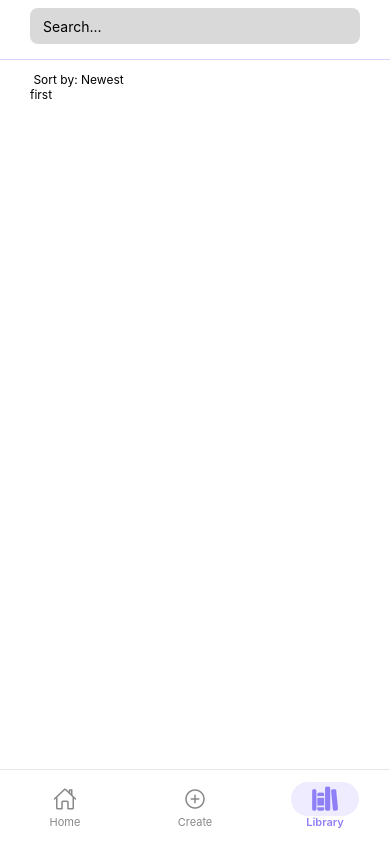
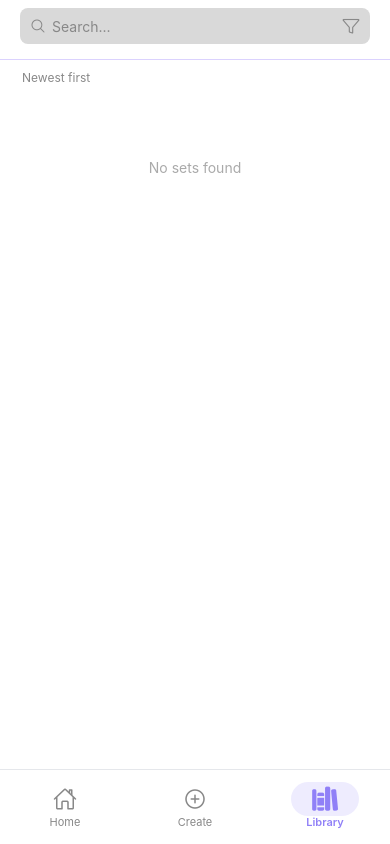
Before and after one commit to trungvt138/flip_it, a React Native app: screen /Library in a window 390 px wide. Built offline with nearby package versions, Linux system fonts and the light colour scheme.

Commit message:
implement logic for searchbox

```diff
--- a/src/components/LearningBox.js
+++ b/src/components/LearningBox.js
@@ -36,7 +36,7 @@ export default function LearningBox(props) {
       <Text style={styles.cardName}> {props.cardCount} Cards </Text>
 
       <View style={styles.actions}>
-        <TouchableOpacity style={styles.practiceButton} onPress={() => navigation.navigate('Practice', { cards: props.cards, name: props.name })}>
+        <TouchableOpacity style={styles.practiceButton} onPress={() => { props.onOpen?.(); navigation.navigate('Practice', { cards: props.cards, name: props.name }); }}>
           <Text style={styles.practiceText}>Practice</Text>
         </TouchableOpacity>
       </View>
--- a/src/components/TextBox.js
+++ b/src/components/TextBox.js
@@ -1,23 +1,50 @@
-import { StyleSheet, Text, TextInput, } from 'react-native';
+import { StyleSheet, View, TextInput, TouchableOpacity } from 'react-native';
+import { Ionicons } from '@expo/vector-icons';
 
-export default function TextBox(props) {
-    return (
-        <TextInput
-        placeholder={props.placeholder}
-        style={[styles.textBox, props.style]}
-        value={props.value}
-        onChangeText={props.onChangeText}
-        />
-    )
+export default function TextBox({ placeholder, value, onChangeText, onFilterPress, filterActive, style }) {
+  return (
+    <View style={[styles.wrapper, style]}>
+      {onFilterPress && <Ionicons name="search-outline" size={16} color="#888" style={styles.searchIcon} />}
+      <TextInput
+        placeholder={placeholder}
+        placeholderTextColor="#888"
+        style={styles.input}
+        value={value}
+        onChangeText={onChangeText}
+      />
+      {onFilterPress && (
+        <TouchableOpacity onPress={onFilterPress} style={styles.filterButton}>
+          <Ionicons
+            name={filterActive ? 'funnel' : 'funnel-outline'}
+            size={18}
+            color={filterActive ? '#9080F7' : '#888'}
+          />
+        </TouchableOpacity>
+      )}
+    </View>
+  );
 }
 
 const styles = StyleSheet.create({
-  textBox: {
+  wrapper: {
+    flexDirection: 'row',
+    alignItems: 'center',
     alignSelf: 'stretch',
     height: 36,
     backgroundColor: '#D9D9D9',
     borderRadius: 8,
-    paddingLeft: 13,
-    textAlignVertical: 'center',
+    paddingHorizontal: 10,
+  },
+  searchIcon: {
+    marginRight: 6,
+  },
+  input: {
+    flex: 1,
+    height: '100%',
+    fontSize: 14,
+    color: '#333',
+  },
+  filterButton: {
+    paddingLeft: 8,
   },
 });
--- a/src/hooks/useLearningBoxes.js
+++ b/src/hooks/useLearningBoxes.js
@@ -21,8 +21,12 @@ export function LearningBoxesProvider({ children }) {
         setLearningBoxes(prev => prev.map((b, i) => i === index ? box : b));
     }
 
+    function markOpened(index) {
+        setLearningBoxes(prev => prev.map((b, i) => i === index ? { ...b, lastOpenedAt: Date.now() } : b));
+    }
+
     return (
-        <LearningBoxesContext.Provider value={{ learningBoxes, addLearningBox, deleteLearningBox, getLastLearningBox, updateLearningBox }}>
+        <LearningBoxesContext.Provider value={{ learningBoxes, addLearningBox, deleteLearningBox, getLastLearningBox, updateLearningBox, markOpened }}>
             {children}
         </LearningBoxesContext.Provider>
     );
--- a/src/screens/Library.js
+++ b/src/screens/Library.js
@@ -1,41 +1,127 @@
-import { StyleSheet, Text, View, TextInput, TouchableOpacity, ScrollView } from "react-native";
+import { StyleSheet, Text, View, TouchableOpacity, ScrollView, Animated } from "react-native";
+import { useRef, useState, useMemo, useEffect } from "react";
 import { SafeAreaProvider, SafeAreaView } from "react-native-safe-area-context";
+import { Ionicons } from "@expo/vector-icons";
 import TextBox from "../components/TextBox";
 import HorizontalRuler from "../components/HorizontalRuler";
 import Navbar from "../components/Navbar";
 import LearningBox from "../components/LearningBox";
 import { useLearningBoxes } from "../hooks/useLearningBoxes";
 
-export default function Library({ route }) {
-  const { learningBoxes, deleteLearningBox, updateLearningBox } = useLearningBoxes();
+const SORT_OPTIONS = [
+  { id: 'newest', label: 'Newest first',     icon: 'arrow-down-outline' },
+  { id: 'oldest', label: 'Oldest first',     icon: 'arrow-up-outline'   },
+  { id: 'az',     label: 'A → Z',            icon: 'text-outline'       },
+  { id: 'za',     label: 'Z → A',            icon: 'text-outline'       },
+  { id: 'recent', label: 'Recently opened',  icon: 'eye-outline'        },
+];
+
+export default function Library() {
+  const { learningBoxes, deleteLearningBox, markOpened } = useLearningBoxes();
+  const [query, setQuery] = useState('');
+  const [sortBy, setSortBy] = useState('newest');
+  const [sortOpen, setSortOpen] = useState(false);
+
+  const panelAnim = useRef(new Animated.Value(0)).current;
+
+  useEffect(() => {
+    Animated.spring(panelAnim, {
+      toValue: sortOpen ? 1 : 0,
+      useNativeDriver: true,
+      tension: 65,
+      friction: 10,
+    }).start();
+  }, [sortOpen]);
+
+  const panelStyle = {
+    opacity: panelAnim,
+    transform: [{ translateY: panelAnim.interpolate({ inputRange: [0, 1], outputRange: [-8, 0] }) }],
+  };
+
+  const displayedBoxes = useMemo(() => {
+    let result = learningBoxes.map((box, i) => ({ ...box, _origIndex: i }));
+
+    if (query.trim()) {
+      const q = query.toLowerCase();
+      result = result.filter(b => b.name.toLowerCase().includes(q));
+    }
+
+    switch (sortBy) {
+      case 'newest': result = [...result].reverse(); break;
+      case 'oldest': break;
+      case 'az':     result = [...result].sort((a, b) => a.name.localeCompare(b.name)); break;
+      case 'za':     result = [...result].sort((a, b) => b.name.localeCompare(a.name)); break;
+      case 'recent': result = [...result].sort((a, b) => (b.lastOpenedAt ?? 0) - (a.lastOpenedAt ?? 0)); break;
+    }
+
+    return result;
+  }, [learningBoxes, query, sortBy]);
+
+  const activeLabel = SORT_OPTIONS.find(o => o.id === sortBy)?.label ?? '';
 
   return (
     <SafeAreaProvider>
       <SafeAreaView style={styles.container}>
         <View style={styles.content}>
-          <TextBox style={styles.textBox} placeholder="Search..." />
+
+          <View style={styles.searchRow}>
+            <TextBox
+              style={styles.textBox}
+              placeholder="Search..."
+              value={query}
+              onChangeText={setQuery}
+              onFilterPress={() => setSortOpen(o => !o)}
+              filterActive={sortBy !== 'newest'}
+            />
+
+            {sortOpen && (
+              <Animated.View style={[styles.sortPanel, panelStyle]}>
+                {SORT_OPTIONS.map(opt => (
+                  <TouchableOpacity
+                    key={opt.id}
+                    style={styles.sortOption}
+                    onPress={() => { setSortBy(opt.id); setSortOpen(false); }}
+                  >
+                    <Ionicons name={opt.icon} size={16} color={sortBy === opt.id ? '#c4b5fd' : 'rgba(255,255,255,0.6)'} />
+                    <Text style={[styles.sortLabel, sortBy === opt.id && styles.sortLabelActive]}>
+                      {opt.label}
+                    </Text>
+                    {sortBy === opt.id && (
+                      <Ionicons name="checkmark" size={16} color="#c4b5fd" style={styles.checkmark} />
+                    )}
+                  </TouchableOpacity>
+                ))}
+              </Animated.View>
+            )}
+          </View>
+
           <HorizontalRuler />
-          <Text style={styles.sortText}> Sort by: Newest first </Text>
+
+          <Text style={styles.sortText}>{activeLabel}</Text>
 
           <ScrollView
             style={{ width: "100%" }}
-            contentContainerStyle={{ alignItems: "center", gap: 38 }}
+            contentContainerStyle={{ alignItems: "center", gap: 38, paddingVertical: 8 }}
+            keyboardShouldPersistTaps="handled"
           >
-            {learningBoxes.slice().reverse().map((box, index) => {
-              const realIndex = learningBoxes.length - 1 - index;
-              return (
+            {displayedBoxes.length === 0 ? (
+              <Text style={styles.emptyText}>No sets found</Text>
+            ) : (
+              displayedBoxes.map(box => (
                 <LearningBox
-                  key={index}
-                  index={realIndex}
+                  key={box._origIndex}
+                  index={box._origIndex}
                   name={box.name}
                   date={box.date}
                   cardCount={box.cardCount}
                   cards={box.cards}
-                  onDelete={() => deleteLearningBox(realIndex)}
+                  onDelete={() => deleteLearningBox(box._origIndex)}
+                  onOpen={() => markOpened(box._origIndex)}
                 />
-              );
-            })}
+              ))
+            )}
           </ScrollView>
+
         </View>
         <Navbar />
       </SafeAreaView>
@@ -55,17 +141,58 @@ const styles = StyleSheet.create({
     width: "100%",
     alignItems: "center",
   },
-  textBox: {
-    marginHorizontal: 30,
+  searchRow: {
+    width: '100%',
+    paddingHorizontal: 20,
+    zIndex: 10,
+  },
+  textBox: {},
+  sortPanel: {
+    position: 'absolute',
+    top: 42,
+    right: 20,
+    backgroundColor: 'rgba(0,0,0,0.82)',
+    borderRadius: 10,
+    overflow: 'hidden',
+    minWidth: 170,
+    shadowColor: '#000',
+    shadowOffset: { width: 0, height: 4 },
+    shadowOpacity: 0.25,
+    shadowRadius: 8,
+    elevation: 6,
+  },
+  sortOption: {
+    flexDirection: 'row',
+    alignItems: 'center',
+    paddingVertical: 9,
+    paddingHorizontal: 12,
+    gap: 8,
+    borderBottomWidth: StyleSheet.hairlineWidth,
+    borderBottomColor: 'rgba(255,255,255,0.12)',
+  },
+  sortLabel: {
+    flex: 1,
+    fontSize: 13,
+    color: '#fff',
+  },
+  sortLabelActive: {
+    color: '#c4b5fd',
+    fontWeight: '600',
+  },
+  checkmark: {
+    marginLeft: 'auto',
   },
   sortText: {
-    marginLeft: 30,
-    marginTop: 12,
-    width: 117,
-    height: 22,
     fontSize: 12,
-    color: "black",
-    alignSelf: "flex-start",
-    marginBottom: 15,
+    color: '#888',
+    alignSelf: 'flex-start',
+    marginLeft: 22,
+    marginTop: 10,
+    marginBottom: 6,
+  },
+  emptyText: {
+    marginTop: 60,
+    fontSize: 14,
+    color: '#aaa',
   },
 });
```
